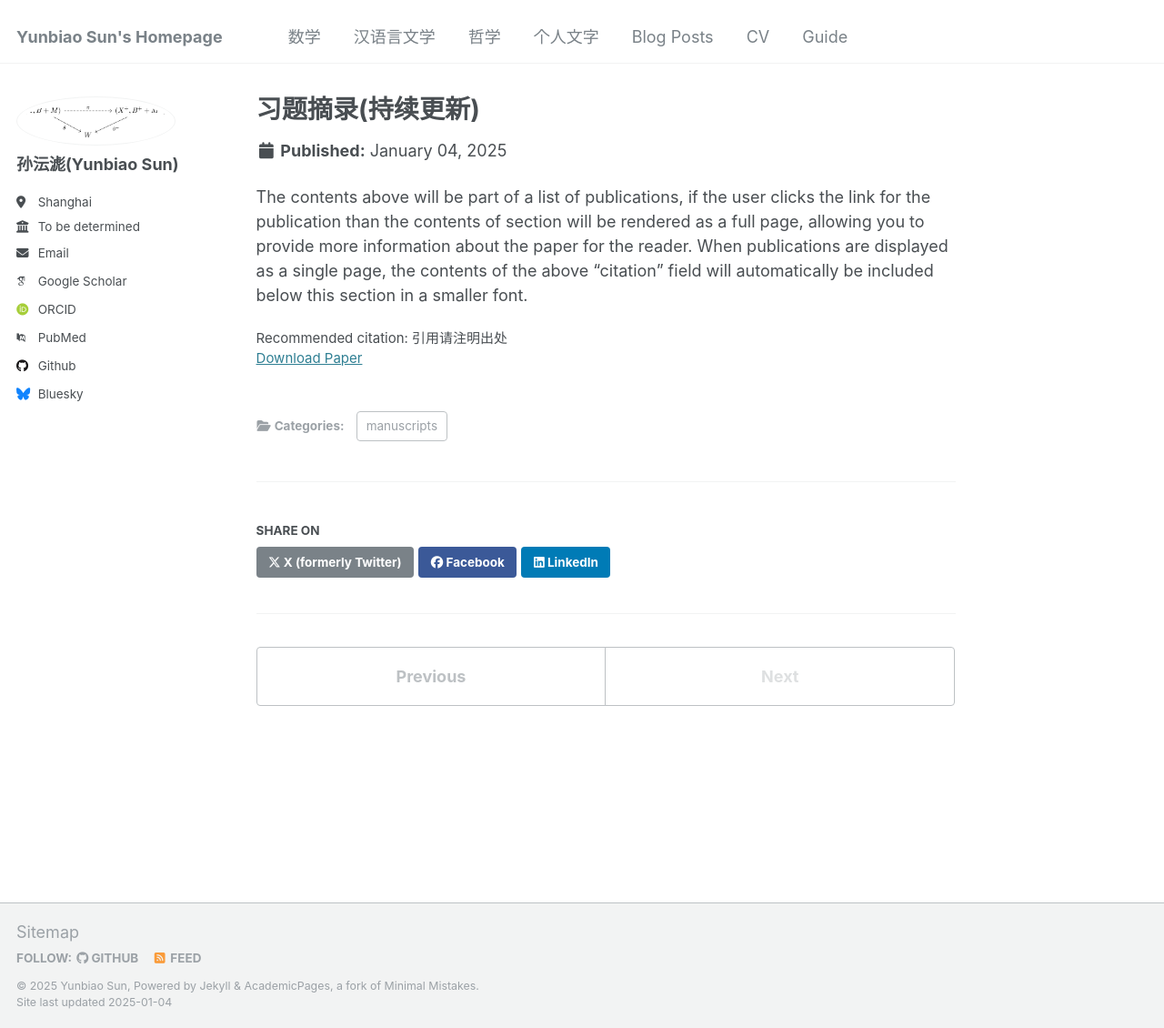
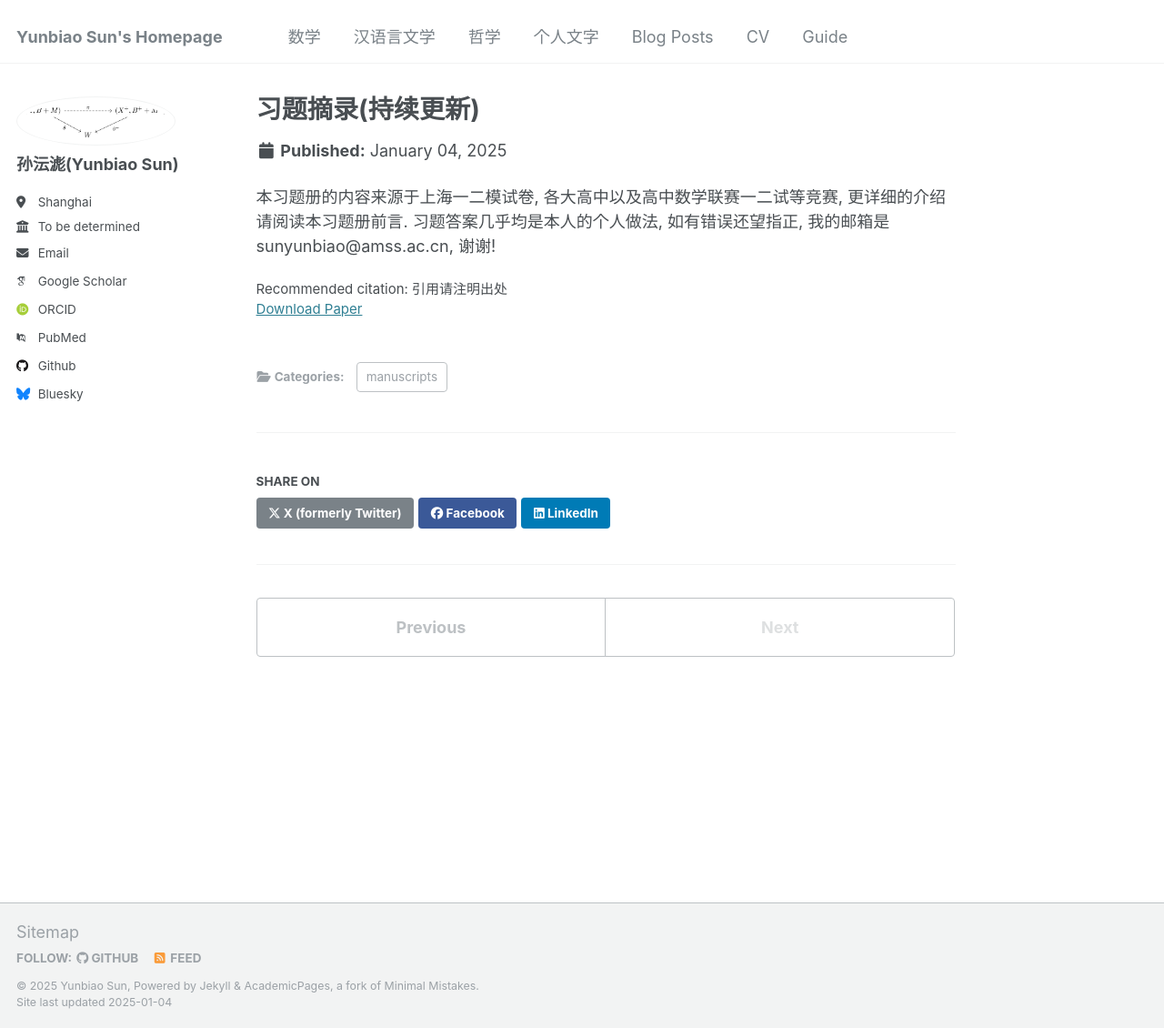
Before and after one commit to YunbiaoSun/YunbiaoSun.github.io, a Jekyll site: the page built from _mathematics/2010-10-01-paper-title-number-2.md, in a window 1280 px wide and 1130 px high. Shown: the whole window at 91% size. Built offline with Jekyll 4.4.1, drawn with Linux system fonts in a browser that asks for light colours; some web fonts are replaced.

Commit message:
讲义介绍补全

```diff
--- a/_mathematics/2010-10-01-paper-title-number-2.md
+++ b/_mathematics/2010-10-01-paper-title-number-2.md
@@ -6,10 +6,10 @@ permalink: /mathematics/2010-10-01-paper-title-number-2
 excerpt: '个人筛选的题目与个人解答'
 date: 2025-01-04
 
-paperurl: 'http://YunbiaoSun.github.io/files/answers.pdf'
+paperurl: 'http://YunbiaoSun.github.io/files/answer.pdf'
 citation: '引用请注明出处'
 
 
 ---
 
-The contents above will be part of a list of publications, if the user clicks the link for the publication than the contents of section will be rendered as a full page, allowing you to provide more information about the paper for the reader. When publications are displayed as a single page, the contents of the above "citation" field will automatically be included below this section in a smaller font.
+本习题册的内容来源于上海一二模试卷, 各大高中以及高中数学联赛一二试等竞赛, 更详细的介绍请阅读本习题册前言. 习题答案几乎均是本人的个人做法, 如有错误还望指正, 我的邮箱是sunyunbiao@amss.ac.cn, 谢谢!
```
